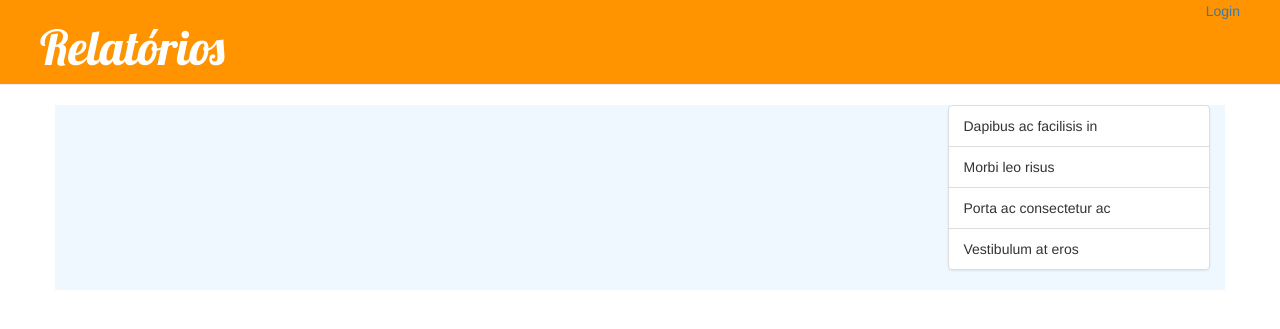
After one commit to HandBoy/ProjectBayes, a Django app: page /relatorios/1 in a window 1280 px wide. The commit adds this page. Shown: the top 329 px of the page. Run offline with Django 3.2, Linux system fonts and the light colour scheme; tables that the repository leaves empty hold one stand-in row (values such as "Sample post"); some libraries are stand-ins or nearby versions.

Commit message:
View e url relativas aos relatórios

```diff
--- a/bayes/urls.py
+++ b/bayes/urls.py
@@ -37,5 +37,6 @@ urlpatterns = [
     url(r'^register/$', views.register),
     url(r'^games/$', view=views.games),
     url(r'^games/play/(?P<game_pk>[0-9]+)$', views.play),
+    url(r'^relatorios/(?P<game_pk>[0-9]+)$', views.relatorios),
 
 ]
--- a/core/models.py
+++ b/core/models.py
@@ -70,8 +70,17 @@ class LogSession(models.Model):
     )               # was a 0 hit or 1 miss
     user = models.ForeignKey('auth.User', related_name='log_session')                       # user id  que starded the session
     game = models.ForeignKey('Game')                            # Game id
+    type_log = models.ForeignKey('TypeLogSession')                            # Game id
     expected = models.IntegerField(verbose_name='Resultado esperado', null=True, blank=True)
     result = models.IntegerField(verbose_name='Resultado Alcançado', null=True, blank=True)
     score = models.IntegerField(verbose_name='Pontuação', null=True, blank=True)
-    data = models.CharField(max_length=10, verbose_name='data', null=True, blank=True)
+    data = models.CharField(max_length=255, verbose_name='Dados', null=True, blank=True)
     created_date = models.DateTimeField(auto_now_add=True)
+
+
+class TypeLogSession(models.Model):
+    value = models.IntegerField(verbose_name='Valor')
+    name = models.CharField(max_length=50)
+
+    def __str__(self):
+        return self.name
--- a/core/views.py
+++ b/core/views.py
@@ -111,7 +111,15 @@ def games(request):
     context['games'] = Game.objects.all()
     return render(request, 'game/index.html', context)
 
+
 def play(request):
     context = {}
     context['games'] = Game.objects.all()
     return render(request, 'game/index.html', context)
+
+
+def relatorios(request, game_pk=None):
+    game = get_object_or_404(Game, pk=game_pk)
+    context = {}
+    context['game'] = game;
+    return render(request, 'relatorios/index.html', context)
--- a/static/css/blog.css
+++ b/static/css/blog.css
@@ -1,7 +1,7 @@
 .page-header {
     background-color: #ff9400;
     margin-top: 0;
-    padding: 20px 20px 20px 40px;
+    padding: 1px 20px 0px 40px;
 }
 
 .page-header h1, .page-header h1 a, .page-header h1 a:visited, .page-header h1 a:active {
--- a/templates/game/index.html
+++ b/templates/game/index.html
@@ -29,6 +29,11 @@
                             <button type="button" class="btn btn-primary btn-lg btn-block">Jogar </button>
                         </a>
                     </p>
+                    <p  class="text-center">
+                        <a href="{% url 'core.views.relatorios' game_pk=game.pk%}">
+                            <button type="button" class="btn btn-info">Relatórios</button>
+                        </a>
+                    </p>
                 </div>
             </div>
         </div>
--- a/templates/index.html
+++ b/templates/index.html
@@ -30,5 +30,6 @@
         <li class="list-group-item"><a href="{% url 'core.views.games' %}">Jogos</a></li>
         <li class="list-group-item"><a href="{% url 'core.views.index' %}">Ver Redes</a></li>
         <li class="list-group-item"><a href="{% url 'core.views.baysianet_new' %}">Nova Rede</a></li>
+        <li class="list-group-item"><a href="{% url 'core.views.games' %}">Relatórios</a></li>
     </ul>
 {% endblock %}
--- /dev/null
+++ b/templates/relatorios/index.html
@@ -0,0 +1,31 @@
+{% extends 'base.html' %}
+
+{% block header %}
+    <div class="page-header">
+        <div class="top-menu">
+            {% if user.is_authenticated %}
+                User: {{ user.get_username }}
+                <a href="{% url 'logout'%}?next={{request.path}}">Logout</a>
+            {% else %}
+                <a href="{% url 'login'%}?next={{request.path}}">Login</a>
+            {% endif %}
+        </div>
+        <h1><a href="/">Relatórios</a></h1>
+    </div>
+{% endblock %}
+
+{% block content %}
+    <div class="row">
+
+    </div>
+{% endblock %}
+
+
+{% block list-group %}
+    <ul class="list-group">
+        <li class="list-group-item">Dapibus ac facilisis in</li>
+        <li class="list-group-item">Morbi leo risus</li>
+        <li class="list-group-item">Porta ac consectetur ac</li>
+        <li class="list-group-item">Vestibulum at eros</li>
+    </ul>
+{% endblock %}
```
